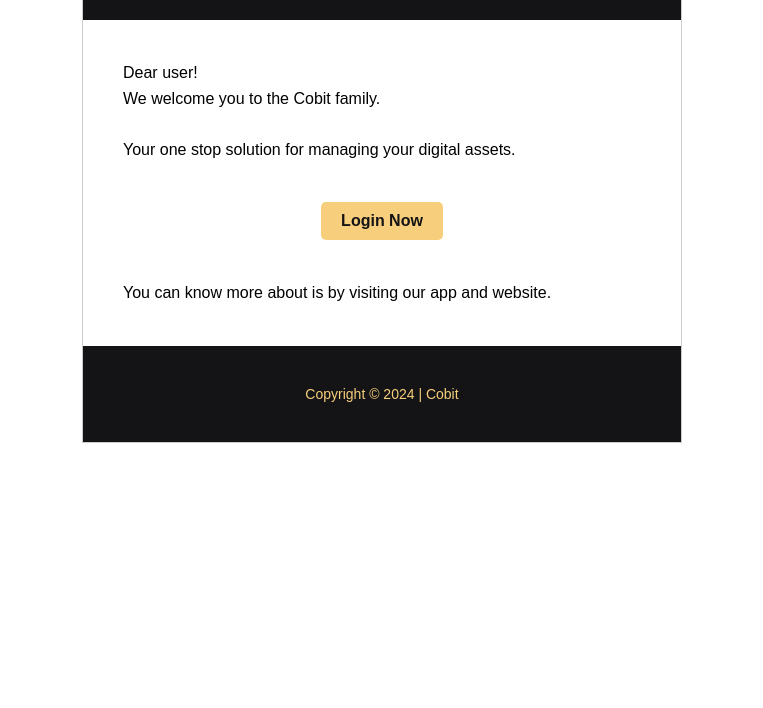
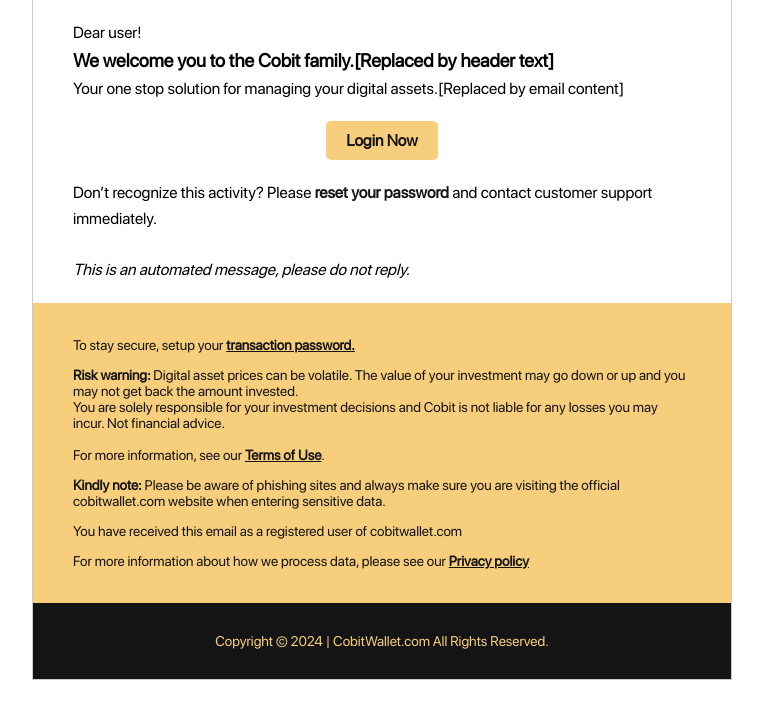
Before and after one commit to bhushan619/htmlemailtemp, a plain HTML site: page index.html in a window 1280 px wide. Shown: the part 125-833 px from the top of the page, without its empty margins (258-1021 px from the left). Before the commit the page ends 800 px from the top, so only its background shows below. Drawn offline with Linux system fonts and the light colour scheme.

Commit message:
added css logo and font

```diff
--- /dev/null
+++ b/css/style.css
@@ -0,0 +1,16 @@
+@font-face {
+    font-family: 'SF Pro Display Regular';
+    src: url('../fonts/SFProDisplay.ttf') format('truetype'); /* Chrome 4+, Firefox 3.5, Opera 10+, Safari 3�5 */
+}
+
+@media screen and (max-width: 700px) {
+    .content {
+        width: 100% !important;
+        display: block !important;
+        padding: 0px !important;
+    }
+
+    .header, .body, .footer {
+        padding: 20px !important;
+    }
+}
--- a/index.html
+++ b/index.html
@@ -4,32 +4,35 @@
     <meta charset="UTF-8">
     <meta name="viewport" content="width=device-width, initial-scale=1.0">
     <title>Cobit :: Email Template</title>
+    <link rel="stylesheet" href="css/style.css">
+    <link rel="icon" type="image/png" href="http://m.cobitwallet.com/favicon.png">
 </head>
-<body style="font-family: 'Poppins', Arial, sans-serif">
+<body style="font-family: SF Pro Display Regular">
     <table width="100%" border="0" cellspacing="0" cellpadding="0">
         <tr>
             <td align="center" style="padding: 20px;">
-                <table class="content" width="600" border="0" cellspacing="0" cellpadding="0" style="border-collapse: collapse; border: 1px solid #cccccc;">
+                <table class="content" width="700" border="0" cellspacing="0" cellpadding="0" style="border-collapse: collapse; border: 1px solid #cccccc;">
                     <!-- Header -->
                     <tr>
-                        <td class="header" style="background-color: #141416; padding: 30px; text-align: center; color: #F7CE7B; font-size: 24px;">
-                            <img src="img/cobitlightlogo.png" alt="Cobit Logo" height="50px" width="120px" >
+                        <td class="header" style="background-color: #141416; padding: 20px; text-align: center; color: #F7CE7B; font-size: 24px;">
+                            <img src="img/cobitlightlogo.png" alt="Cobit Logo" height="50px" width="120px">
                         </td>
                     </tr>
 
                     <!-- Body -->
                     <tr>
-                        <td class="body" style="padding: 40px; text-align: left; font-size: 16px; line-height: 1.6;">
-                            Dear user! <br>
-                            We welcome you to the Cobit family.
-                            <br><br>
-                            Your one stop solution for managing your digital assets.
+                        <td class="body" style="padding: 20px 40px 20px 40px; text-align: left; font-size: 16px; line-height: 1.6;">
+                            Dear user!
+                            <br>
+                            <h3 id="headertext" style="margin:0">We welcome you to the Cobit family.[Replaced by header text]</h3>
+
+                            <p id="emailcontent" style="margin:0">Your one stop solution for managing your digital assets.[Replaced by email content] </p>
                         </td>
                     </tr>
 
                     <!-- Call to action Button -->
                     <tr>
-                        <td style="padding: 0px 40px 0px 40px; text-align: center;">
+                        <td style="padding: 0px 20px 0px 20px; text-align: center;">
                             <!-- CTA Button -->
                             <table cellspacing="0" cellpadding="0" style="margin: auto;">
                                 <tr>
@@ -41,14 +44,36 @@
                         </td>
                     </tr>
                     <tr>
-                        <td class="body" style="padding: 40px; text-align: left; font-size: 16px; line-height: 1.6;">
-                             You can know more about is by visiting our app and website.
+                        <td class="body" style="padding: 20px 40px 20px 40px; text-align: left; font-size: 16px; line-height: 1.6;">
+
+                            Don’t recognize this activity? Please <a href="http://m.cobitwallet.com/#/findPwd" target="_blank" style="text-decoration: none; color: #141416; font-weight: bold;">reset your password</a> and contact customer support immediately.
+                            <br /><br /> <p style="font-style:italic;margin:0"> This is an automated message, please do not reply.</p>
                         </td>
                     </tr>
                     <!-- Footer -->
                     <tr>
-                        <td class="footer" style="background-color: #141416; padding: 40px; text-align: center; color: #F7CE7B; font-size: 14px; ">
-                            Copyright &copy; 2024 | Cobit
+                        <td class="footer" style="background-color: #F7CE7B; padding: 20px 40px 20px 40px; color: #141416; font-size: 14px; ">
+                            <p> To stay secure, setup your <a href="https://m.cobitwallet.com" target="_blank" style="color: #141416; font-weight: bold " >transaction password.</a></p>
+
+                            <p>
+                                <b>Risk warning:</b> Digital asset prices can be volatile. The value of your investment may go down or up and you may not get back the amount invested.
+                                <br /> You are solely responsible for your investment decisions and Cobit is not liable for any losses you may incur. Not financial advice.
+                                <br><br> For more information, see our <a href="#" target="_blank" style="color: #141416; font-weight: bold ">Terms of Use</a>.
+                            </p>
+                            <p>
+                                <b>Kindly note:</b> Please be aware of phishing sites and always make sure you are visiting the official cobitwallet.com website when entering sensitive data.
+                            </p>
+                            <p>
+                                You have received this email as a registered user of cobitwallet.com
+                            </p>
+                            <p>
+                                For more information about how we process data, please see our <a href="#" target="_blank" style="color: #141416; font-weight: bold ">Privacy policy</a>
+</p>
+                        </td>
+                    </tr>
+                    <tr>
+                        <td class="footer" style="background-color: #141416; padding: 30px; text-align: center; color: #F7CE7B; font-size: 14px; ">
+                            Copyright &copy; 2024 | CobitWallet.com All Rights Reserved.
                         </td>
                     </tr>
                 </table>
```
Also changed, not shown: fonts/SFProDisplay.ttf (added).
